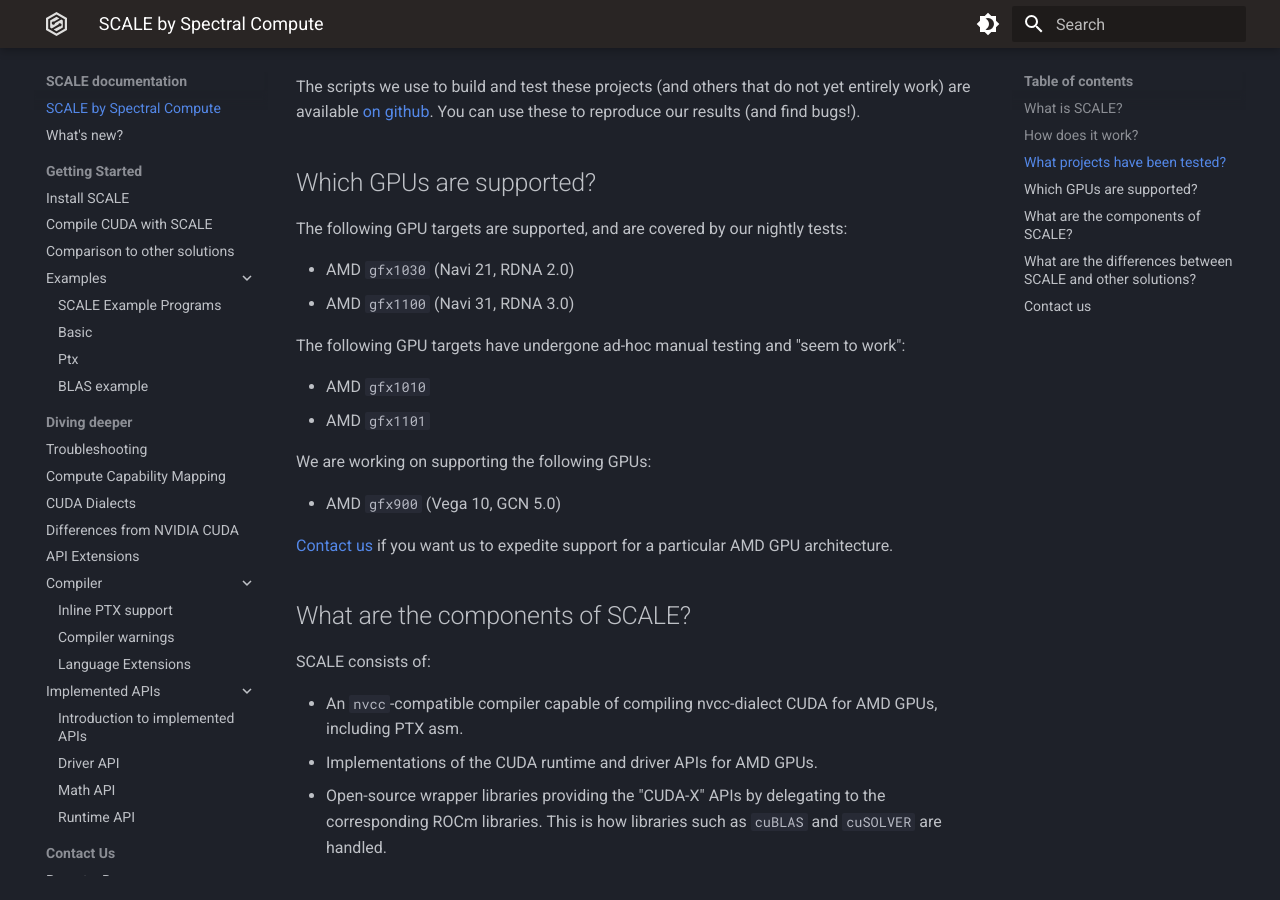
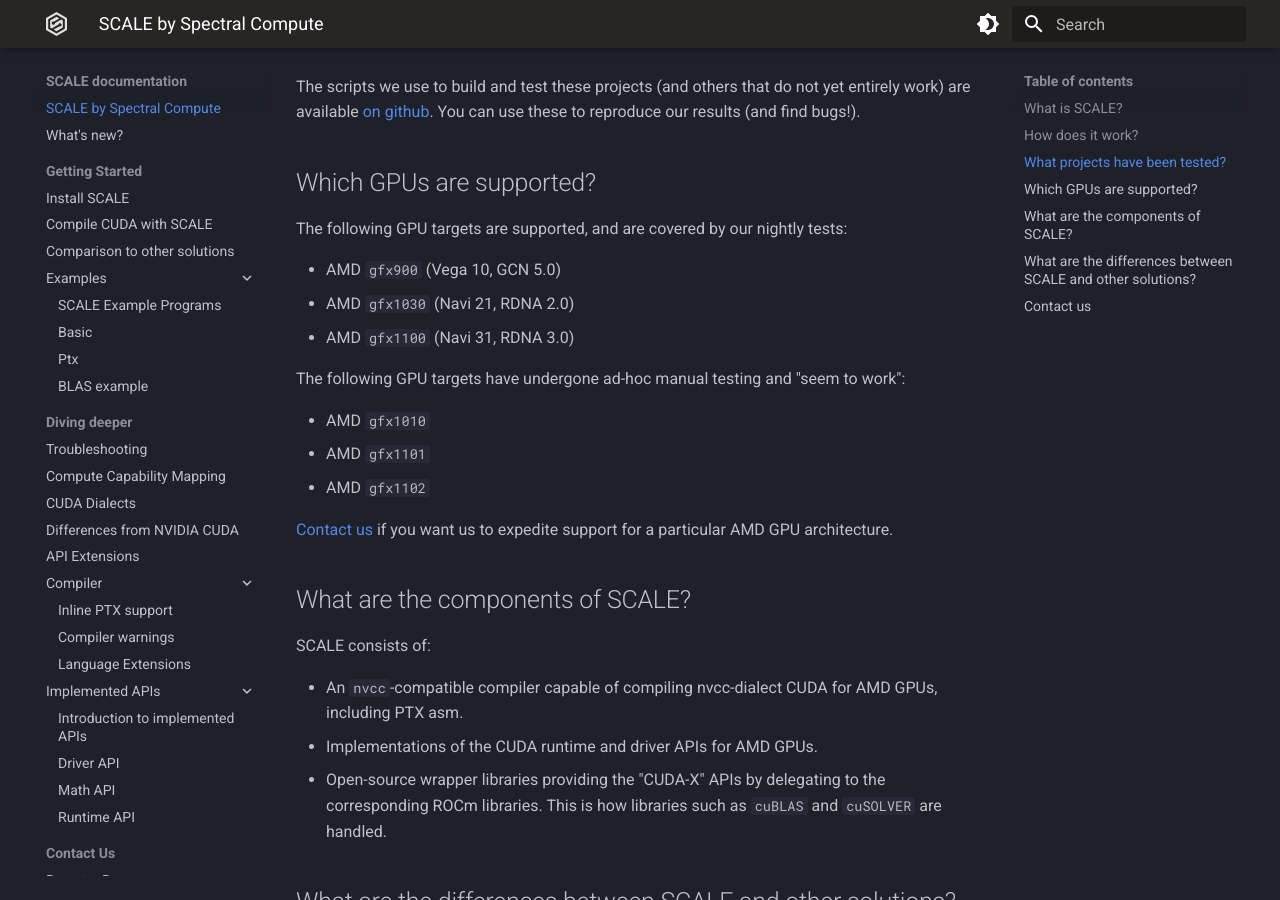
Before and after one commit to spectral-compute/scale-docs, an MkDocs documentation site: the page built from docs/README.md, in a window 1280 px wide and 900 px high, scrolled down 1601 px. Built offline with MkDocs 1.6.1 and Material for MkDocs 9.7.7, drawn with Linux system fonts in a browser that asks for light colours.

Commit message:
Update the list of supported GPUs

```diff
--- a/docs/README.md
+++ b/docs/README.md
@@ -60,6 +60,7 @@ these to reproduce our results (and find bugs!).
 
 The following GPU targets are supported, and are covered by our nightly tests:
 
+- AMD `gfx900` (Vega 10, GCN 5.0)
 - AMD `gfx1030` (Navi 21, RDNA 2.0)
 - AMD `gfx1100` (Navi 31, RDNA 3.0)
 
@@ -68,10 +69,7 @@ work":
 
 - AMD `gfx1010`
 - AMD `gfx1101`
-
-We are working on supporting the following GPUs:
-
-- AMD `gfx900` (Vega 10, GCN 5.0)
+- AMD `gfx1102`
 
 [Contact us](#contact-us) if you want us to expedite support for a particular AMD GPU
 architecture.
```
